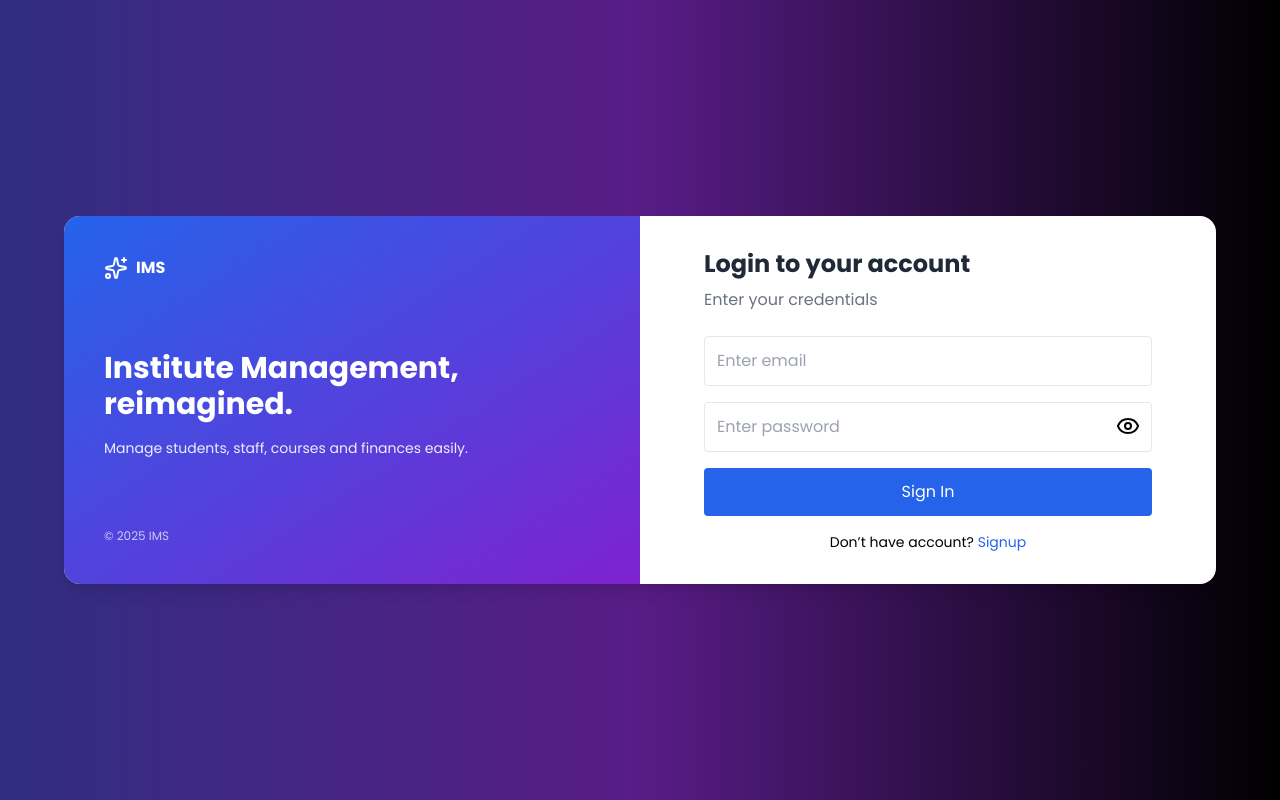
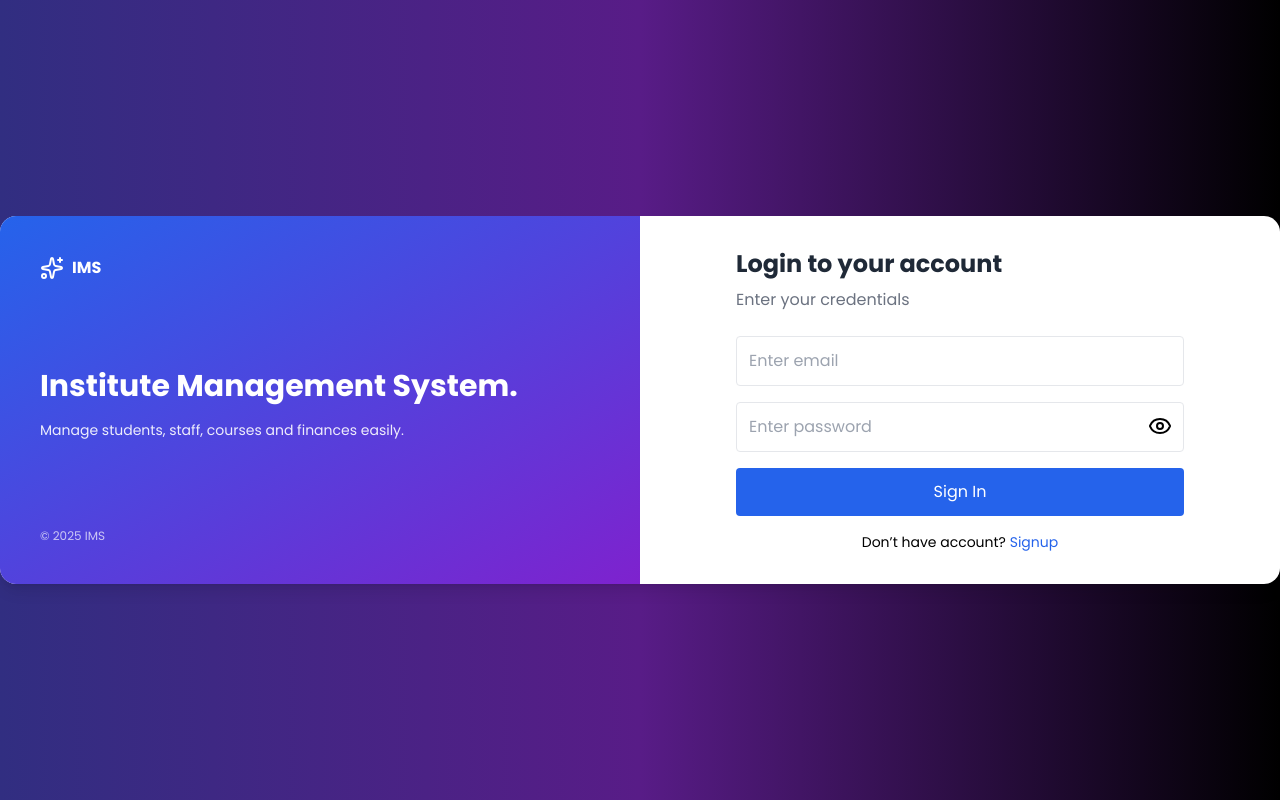
Before and after one commit to MazharAnsari95/lms-frontend, a React (Vite) app: page /login in a window 1280 px wide. Built offline with nearby package versions, Linux system fonts and the light colour scheme; no server answers.

Commit message:
spelling correction

```diff
--- a/src/ui/AuthLayout.jsx
+++ b/src/ui/AuthLayout.jsx
@@ -5,7 +5,7 @@ const AuthLayout = ({ title, subtitle, children, side }) => {
   return (
     <div className="min-h-screen flex items-center justify-center bg-gradient-to-r from-indigo-900 via-purple-900 to-black">
 
-      <div className="grid w-full max-w-6xl rounded-2xl overflow-hidden shadow-lg bg-white lg:grid-cols-2">
+      <div className="grid w-full max-w-7xl rounded-2xl overflow-hidden shadow-lg bg-white lg:grid-cols-2">
 
         {/* Left Panel */}
         <div className="hidden lg:flex flex-col justify-between p-10 bg-gradient-to-br from-blue-600 to-purple-700 text-white">
@@ -17,7 +17,7 @@ const AuthLayout = ({ title, subtitle, children, side }) => {
 
           <div>
             <h2 className="text-3xl font-bold mb-4">
-              Institute Management, reimagined.
+              Institute Management System.
             </h2>
             <p className="text-sm opacity-90">
               Manage students, staff, courses and finances easily.
```
